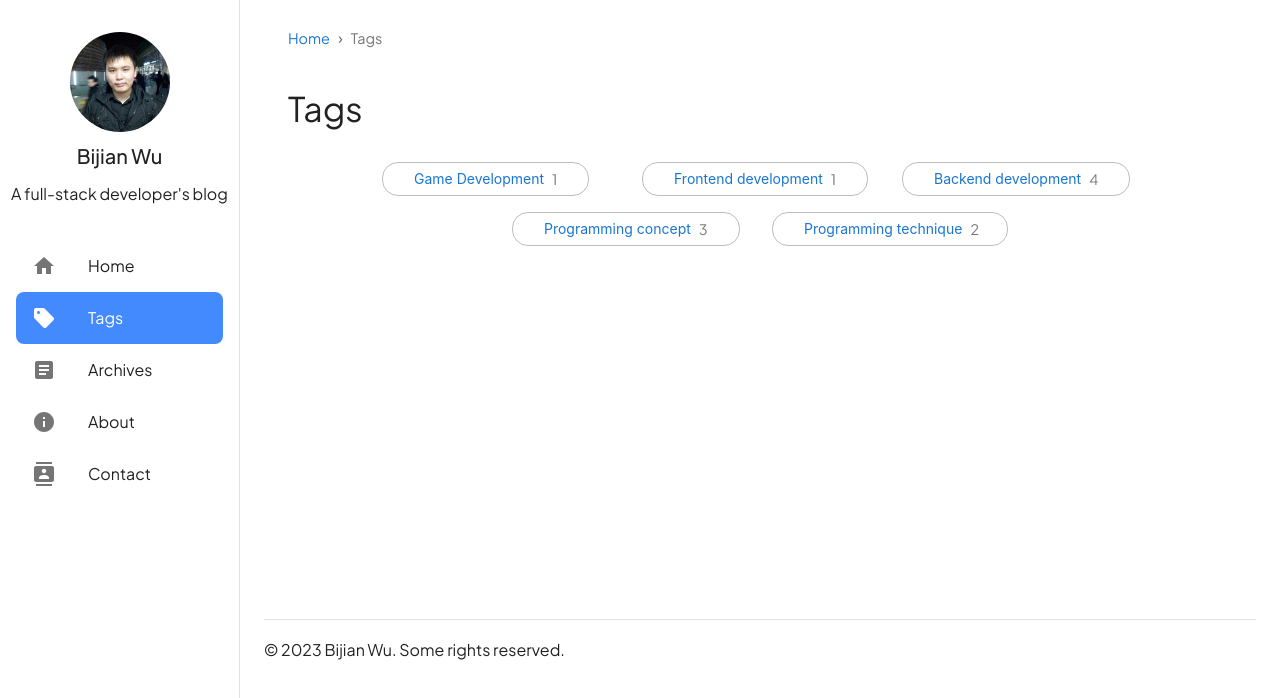
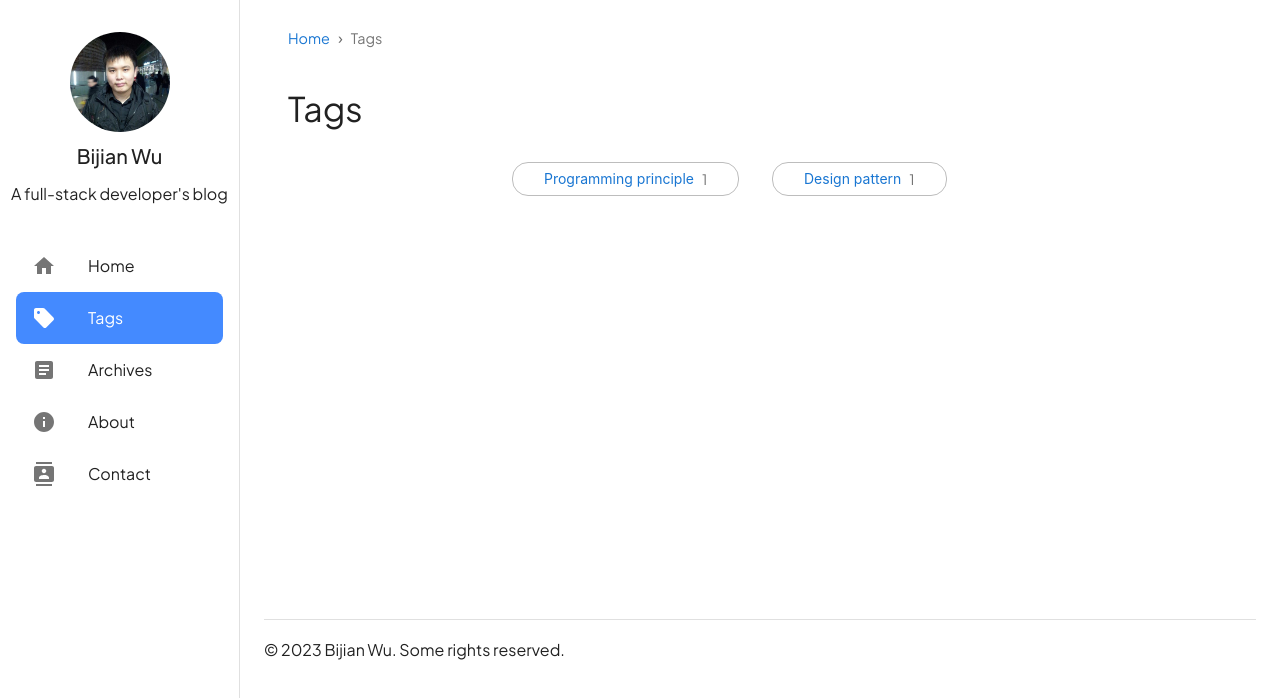
Before and after one commit to BijianWu/blog, a React (Create React App) app: page /tags in a window 1280 px wide. Shown: the top 698 px of the page. Built offline with nearby package versions, Linux system fonts and the light colour scheme.

Commit message:
add in programming principle tag section and single responsibilities section

```diff
--- a/src/App.jsx
+++ b/src/App.jsx
@@ -11,7 +11,7 @@ import Tags from "./pages/Tags";
 import Archives from "./pages/Archives";
 import About from "./pages/About";
 import Contact from "./pages/Contact";
-import TagDetails from "./pages/TagDetails";
+import TagDetailsRouter from "./pages/TagDetailsRouter";
 import EmptyLayout from "./pages/EmptyLayout";
 import BlogDetailsRouter from "./blog/BlogDetailsRouter";
 
@@ -25,7 +25,7 @@ export default function App(){
                     <Route path="posts/:postTitle" element={<BlogDetailsRouter/>} />
                     <Route path="tags" element={<EmptyLayout />} >
                         <Route index element={<Tags />} />
-                        <Route path=":tagName" element={<TagDetails />} />
+                        <Route path=":tagName" element={<TagDetailsRouter />} />
                     </Route>
                     <Route path="archives" element={<Archives/>} />
                     <Route path="about" element={<About/>} />
--- a/src/blog/BlogDetails.jsx
+++ b/src/blog/BlogDetails.jsx
@@ -4,6 +4,7 @@ import React, { useState } from "react";
 import StyledChip from "../components/StyledChip";
 import { useNavigate } from "react-router-dom";
 
+// not being used at all, but kept as a reference
 export default function BlogDetails({imageUrl, title, dateString, tagLabel, tagUrl, mainContent }){
 
     const navigate = useNavigate();
--- a/src/blog/BlogDetailsRouter.jsx
+++ b/src/blog/BlogDetailsRouter.jsx
@@ -4,11 +4,14 @@ import React, { useState } from "react";
 import StyledChip from "../components/StyledChip";
 import { useNavigate, useParams } from "react-router-dom";
 import BridgeDesignPatternBlogDetails from "../pages/blogs/november_28_2023/BridgeDesignPatternBlogDetails";
+import SingleResponsibilityBlogDetails from "../pages/blogs/november_29_2023/SingleResponsibilityBlogDetails";
 
 export default function BlogDetailsRouter(){
     const { postTitle } = useParams();
 
-    if(postTitle === "bridge-design-pattern") {
+    if(postTitle === "single-responsibility") {
+        return <SingleResponsibilityBlogDetails />
+    } else if(postTitle === "bridge-design-pattern") {
         return <BridgeDesignPatternBlogDetails />
     }
 
--- a/src/blog/BlogPosts.jsx
+++ b/src/blog/BlogPosts.jsx
@@ -4,6 +4,7 @@ import React, { useState } from "react";
 import BlogPost from "./BlogPost";
 import BridgeDesignPattern from "../pages/blogs/november_28_2023/BridgeDesignPatternBlogDetails";
 import BridgeDesignPatternBlogPost from "../pages/blogs/november_28_2023/BridgeDesignPatternBlogPost";
+import SingleResponsibilityBlogPost from "../pages/blogs/november_29_2023/SingleResponsibilityBlogPost";
 
 export default function BlogPosts(){
     const theme = useTheme();
@@ -12,14 +13,14 @@ export default function BlogPosts(){
     return <>
     <Grid container spacing={lgMatches ? 10 : 3}>
         <Grid item xl={4} md={6} xs={12} display={mdMatches ? "" : "flex"} justifyContent={"center"} alignItems={"center"}>
-            <BridgeDesignPatternBlogPost />
+            <SingleResponsibilityBlogPost />
         </Grid>
         <Grid item xl={4} md={6} xs={12} display={mdMatches ? "" : "flex"} justifyContent={"center"} alignItems={"center"}>
             <BridgeDesignPatternBlogPost />
         </Grid>
-        <Grid item xl={4} md={6} xs={12} display={mdMatches ? "" : "flex"} justifyContent={"center"} alignItems={"center"}>
+        {/* <Grid item xl={4} md={6} xs={12} display={mdMatches ? "" : "flex"} justifyContent={"center"} alignItems={"center"}>
             <BridgeDesignPatternBlogPost />
-        </Grid>
+        </Grid> */}
         {/* <Grid item xl={4} md={6} xs={12} display={"flex"} justifyContent={"center"} alignItems={"center"}>
             <BlogPost />
         </Grid>
--- /dev/null
+++ b/src/pages/TagDetailsRouter.jsx
@@ -0,0 +1,21 @@
+import { Chip, Grid, Link, List, ListItem, Typography } from "@mui/material";
+import StyledChip from "../components/StyledChip";
+import { useNavigate, useParams } from "react-router-dom";
+import StyledTypography from "../components/StyledTypography";
+import { removeDashWithSpaceAndCapFirstLetter } from "../utils/textConverterUtils";
+import DesignPatternTagDetails from "../tag/DesignPatternTagDetails";
+import ProgrammingPrincipleTagDetails from "../tag/ProgrammingPrincipleTagDetails";
+export default function TagDetailsRouter(){
+    const { tagName } = useParams();
+
+
+
+    if(tagName === "programming-principle") {
+        return <ProgrammingPrincipleTagDetails />
+    } else if(tagName === "design-pattern") {
+        return <DesignPatternTagDetails />
+    }
+
+    return "no yet released";
+
+}
--- a/src/pages/Tags.jsx
+++ b/src/pages/Tags.jsx
@@ -14,7 +14,24 @@ export default function Tags(){
         <Grid container rowGap={2} columnGap={3}   direction={ mdMatches ? "row" : "column"}
   alignItems="center"
   justifyContent="center">
+                <Grid item lg={3} md={5} xs={12}>
+                <StyledChip label={
+                    <Stack direction={"row"}>
+                        Programming principle <MutedTypography>1</MutedTypography>
+                    </Stack>
+
+                } onClick= { () => navigate("programming-principle") } />
+            </Grid>
+
             <Grid item lg={3} md={5} xs={12}>
+                <StyledChip label={
+                    <Stack direction={"row"}>
+                        Design pattern <MutedTypography>1</MutedTypography>
+                    </Stack>
+                } onClick= { () => navigate("design-pattern") } />
+            </Grid>
+
+            {/* <Grid item lg={3} md={5} xs={12}>
                 <StyledChip label={
                     <Stack direction={"row"}>
                         Game Development <MutedTypography>1</MutedTypography>
@@ -53,7 +70,7 @@ export default function Tags(){
                         Programming technique <MutedTypography>2</MutedTypography>
                     </Stack>
                 } onClick= { () => navigate("programming-technique") } />
-            </Grid>
+            </Grid> */}
 
         </Grid>
 
--- a/src/pages/blogs/november_28_2023/BridgeDesignPatternBlogPost.jsx
+++ b/src/pages/blogs/november_28_2023/BridgeDesignPatternBlogPost.jsx
@@ -1,7 +1,7 @@
 import BlogDetails from "../../../blog/BlogDetails";
 import BlogPost from "../../../blog/BlogPost";
 
-export default function BridgeDesignPatternBlogPost({imageUrl, title, dateString, mainContent }){
+export default function BridgeDesignPatternBlogPost(){
 
     return <>
         <BlogPost imageUrl={require("../../../assets/images/bridge.jpg")}
--- /dev/null
+++ b/src/pages/blogs/november_29_2023/SingleResponsibilityBlogDetails.jsx
@@ -0,0 +1,27 @@
+import { Typography } from "@mui/material";
+import BlogDetails from "../../../blog/BlogDetails";
+
+export default function SingleResponsibilityBlogDetails(){
+    // https://pixabay.com/photos/tree-clouds-field-grass-meadow-736887/
+    return <>
+        <BlogDetails imageUrl={require("../../../assets/images/single.jpg")} title={"Single responsibility"} dateString={"Nov, 29, 2023"}
+            tagLabel={"Programming principle"}
+            tagUrl={"/tags/programming-principle"}
+            mainContent={
+            <>
+                <Typography variant="h6"  mb={1}>Overview</Typography>
+                <Typography paragraph mb={6}>
+                    Bridge design pattern is designed to tacle the issue of monolithic god class that does too many things and are hard to make changes without breaking existing code,
+                    the bridge design pattern helped to break the class into smaller classes that can be developed independently, to make the code more modular thus creating a better
+                    structural structure for the code base.
+                </Typography>
+
+                <Typography variant="h6"  mb={1}>Problem</Typography>
+                <Typography paragraph>
+                    Let's say you are working on a game, where the game contains so many different types of enemies, flying type enemy, ground type enemy
+                </Typography>
+            </>}
+        >
+        </BlogDetails>
+    </>
+}
--- /dev/null
+++ b/src/pages/blogs/november_29_2023/SingleResponsibilityBlogPost.jsx
@@ -0,0 +1,14 @@
+import BlogDetails from "../../../blog/BlogDetails";
+import BlogPost from "../../../blog/BlogPost";
+
+export default function SingleResponsibilityBlogPost(){
+
+    return <>
+        <BlogPost imageUrl={require("../../../assets/images/single.jpg")}
+            title={"Single responsibility"}
+            tagLabel={"Programming principle"}
+            dateString={"Nov, 29, 2023"} route={"single-responsibility"}>
+
+        </BlogPost>
+    </>
+}
--- /dev/null
+++ b/src/tag/DesignPatternTagDetails.jsx
@@ -0,0 +1,22 @@
+import { Chip, Grid, Link, List, ListItem, Typography } from "@mui/material";
+import StyledChip from "../components/StyledChip";
+import { useNavigate, useParams } from "react-router-dom";
+import StyledTypography from "../components/StyledTypography";
+import { removeDashWithSpaceAndCapFirstLetter } from "../utils/textConverterUtils";
+import StyledPageHeadingTypography from "../components/StyledPageHeadingTypography";
+
+export default function DesignPatternTagDetails(){
+    const { tagName } = useParams();
+
+    const convertedTagName = removeDashWithSpaceAndCapFirstLetter(tagName);
+    const navigate = useNavigate();
+
+    return <>
+        <StyledPageHeadingTypography>{convertedTagName}</StyledPageHeadingTypography>
+        <List sx={{ listStyleType: 'disc' }}>
+            <ListItem sx={{ display: 'list-item' }} >
+                <StyledTypography onClick={() => navigate("/posts/bridge-design-pattern")}>Bridge design pattern</StyledTypography>............ Dec 6, 2022
+                </ListItem>
+        </List>
+    </>
+}
--- a/src/pages/TagDetails.jsx
+++ b/src/tag/ProgrammingPrincipleTagDetails.jsx
@@ -3,20 +3,21 @@ import StyledChip from "../components/StyledChip";
 import { useNavigate, useParams } from "react-router-dom";
 import StyledTypography from "../components/StyledTypography";
 import { removeDashWithSpaceAndCapFirstLetter } from "../utils/textConverterUtils";
+import StyledPageHeadingTypography from "../components/StyledPageHeadingTypography";
 
-export default function TagDetails(){
+export default function ProgrammingPrincipleTagDetails(){
     const { tagName } = useParams();
 
     const convertedTagName = removeDashWithSpaceAndCapFirstLetter(tagName);
     const navigate = useNavigate();
 
     return <>
-        <Typography>{convertedTagName}</Typography>
+        <StyledPageHeadingTypography>{convertedTagName}</StyledPageHeadingTypography>
         <List sx={{ listStyleType: 'disc' }}>
             <ListItem sx={{ display: 'list-item' }} >
-                <StyledTypography onClick={() => navigate("/posts/good-article-2")}>good article 2</StyledTypography>............ Nov 21, 2022
+                <StyledTypography onClick={() => navigate("/posts/single-responsibility")}>Single responsibility</StyledTypography>............ Nov 29, 2022
                 </ListItem>
-            <ListItem sx={{ display: 'list-item' }}><StyledTypography onClick={() => navigate("/posts/good-article-1")}>good article 1</StyledTypography> ............ Nov 20, 2022</ListItem>
+
         </List>
     </>
 }
```
Also changed, not shown: src/assets/images/single.jpg (added).
